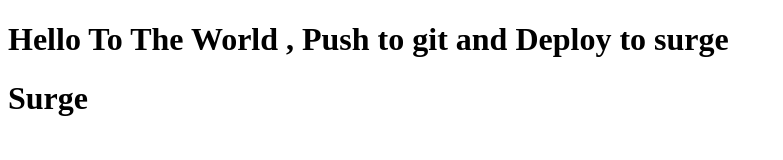
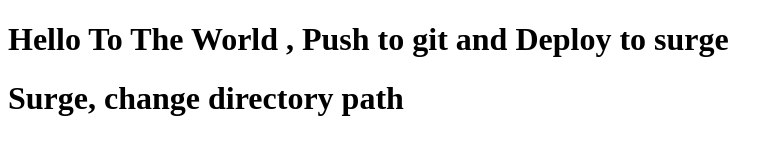
Before and after one commit to WaqasMumtaz/LearningProject, a plain HTML site: page index.html in a window 1280 px wide. Shown: the whole page, without its empty margins (0-783 px from the left). Drawn offline with Linux system fonts and the light colour scheme.

Commit message:
change directory path surge

```diff
--- a/index.html
+++ b/index.html
@@ -8,7 +8,7 @@
 </head>
 <body>
     <h1>Hello To The World , Push to git and Deploy to surge </h1>
-    <h1>Surge</h1>
+    <h1>Surge, change directory path</h1>
 
 </body>
 </html>
```
